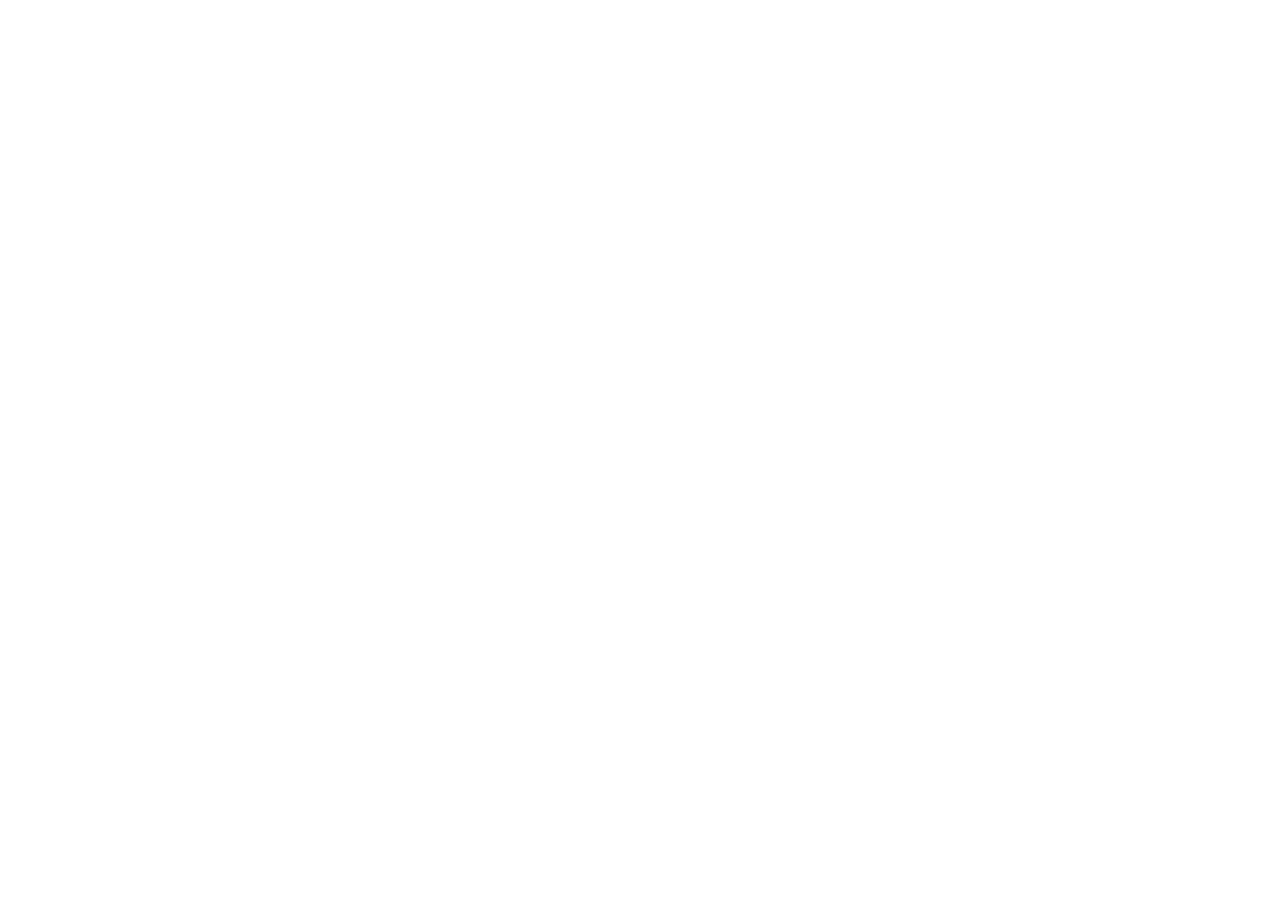
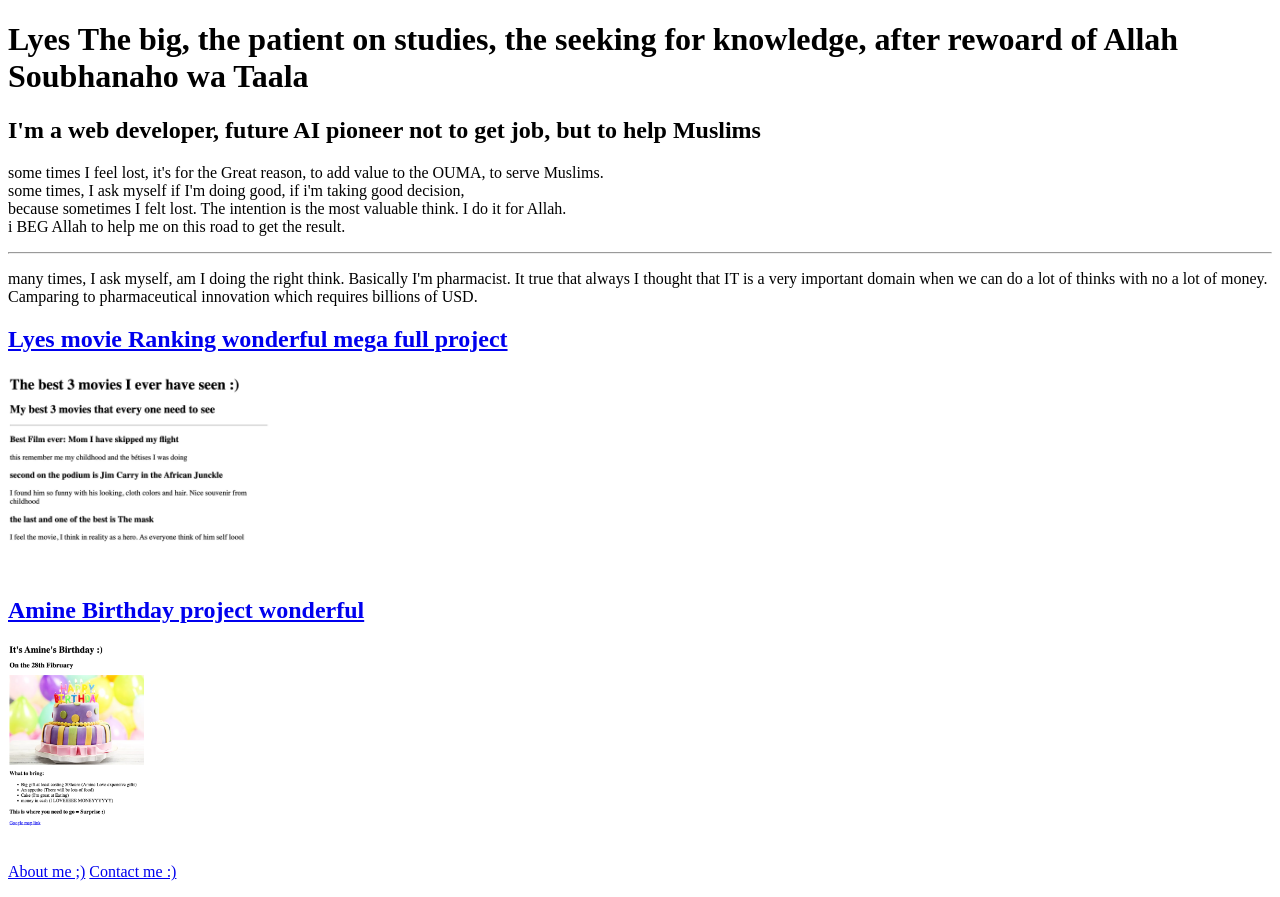
Before and after one commit to Loulou001/Project-HTML, a plain HTML site: page index.html in a window 1280 px wide. Before the commit the page ends 800 px from the top, so only its background shows below. Drawn offline with Linux system fonts and the light colour scheme.

Commit message:
Add files via upload

```diff
--- a/index.html
+++ b/index.html
@@ -1,9 +1,39 @@
-<!-- TODO 1: Create the HTML Boilerplate -->
+<!-- TODO 1: Create the HTML Boilerplate --> <!--ok, done-->
+ <!DOCTYPE html>
+ <html lang="en">
+ <head>
+    <meta charset="UTF-8">
+    <meta name="viewport" content="width=device-width, initial-scale=1.0">
+    <title>Lyes'S WEB Success</title>
+ </head>
+ <body>
+    <h1>Lyes The big, the patient on studies, the seeking for knowledge, after rewoard of Allah Soubhanaho wa Taala </h1>
+    <h2>I'm a web developer, future AI pioneer not to get job, but to help Muslims</h2>
+    <p>some times I feel lost, it's for the Great reason, to add value to the OUMA, to serve Muslims.<br>
+    some times, I ask myself if I'm doing good, if i'm taking good decision,<br>
+because sometimes I felt lost. The intention is the most valuable think. I do it for Allah.<BR>
+i BEG Allah to help me on this road to get the result.</p>
+    <hr>
+    <p>many times, I ask myself, am I doing the right think. Basically I'm pharmacist.
+        It true that always I thought that IT is a very important domain when we can do  a lot of thinks with no a lot of money.
+        <br>Camparing to pharmaceutical innovation which requires billions of USD.
+    </p>
+    <h2><a href="./public/Amine Birthday invite.html">Lyes movie Ranking wonderful mega full project</a></h2>
+    <img src="./assets/images/Lyes Movie Ranking.jpg" height="200" alt="Lyes mOVIE Ranking" />
+
+
+    <h2><a href="./public/Amine Birthday invite.html">Amine Birthday project wonderful</a></h2>
+    <img src="./assets/images/Amine Birthday Invite Bora Bora.png" alt="Amine birthday plannification" height="200"/>
+    <p><a href="./public/about.html">About me ;)</a>
+    <a href="./public/contact.html">Contact me :)</a></p>
+ </body>
+ </html>
 
 <!-- TODO 2: Add Your previous projects' HTML into the public folder -->
+<!--ok, done-->
 
 <!-- TODO 3: Take screenshots of your project previews and add the images to the images folder -->
-
+<!--ok, done-->
 <!-- TODO 4: Add titles/subtitles etc. -->
 
 <!-- TODO 5: Add a link to the project pages -->
```
